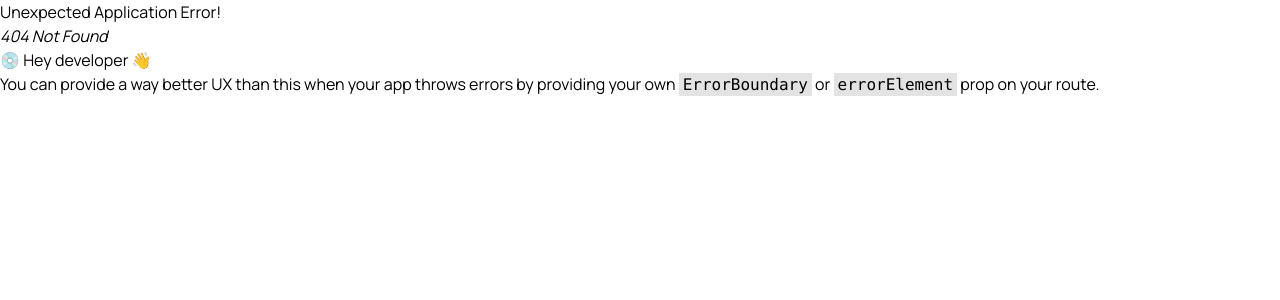
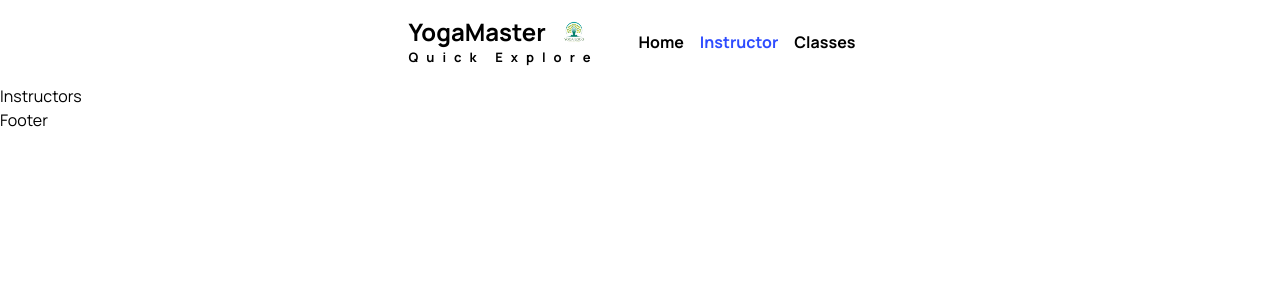
Before and after one commit to TauhidOSD/yoga-master-client, a React (Vite) app: page /instructors in a window 1280 px wide. Before the commit this address had no page. Shown: the top 300 px of the page. Built offline with nearby package versions, Linux system fonts and the light colour scheme.

Commit message:
Navbar componnt routing , hover effect added

```diff
--- a/src/Components/headers/navbar.jsx
+++ b/src/Components/headers/navbar.jsx
@@ -1,24 +1,53 @@
-import React from 'react'
+import React, { useState } from "react";
+import { Link, NavLink } from "react-router-dom";
 
-const navLinks= [
-  {name: 'Home', route:'/'},
-  {name: 'Instructor', route: '/instructor'},
-  {name: 'Classes', route: '/classes'},
-]
+const navLinks = [
+  { name: "Home", route: "/" },
+  { name: "Instructor", route: "/instructors" },
+  { name: "Classes", route: "/classes" },
+];
 const navbar = () => {
+  const [navBg, setNavBg]= useState('bg-[#15151580]')
   return (
     <nav>
-      <div className='lg: w-[95%] mx-auto sm:px-6 lg: px-6'>
-          <div className='px-4 py-4 flex items-center justify-center'>
-            {/* {logo} */}
-              <div>
-                <h1 className='text-2xl inline-flex gap-3 items-center font-bold'>YogaMaster <img src="/yoga-logo.png" alt="" className='w-8 h-8' /></h1>
-                <p className='font-bold text-[13px] tracking-[8px]'>Quick Explore</p>
-              </div>
+      <div className="lg: w-[95%] mx-auto sm:px-6 lg: px-6">
+        <div className="px-4 py-4 flex items-center justify-center">
+          {/* {logo} */}
+          <div>
+            <h1 className="text-2xl inline-flex gap-3 items-center font-bold">
+              YogaMaster <img src="/yoga-logo.png" alt="" className="w-8 h-8" />
+            </h1>
+            <p className="font-bold text-[13px] tracking-[8px]">
+              Quick Explore
+            </p>
           </div>
+
+          {/* mobile menu icons */}
+
+          {/* Navigation Links */}
+          <div className="hidden md:block dark:text-white">
+            <div className="flex">
+              <ul className="ml-10 flex items-center space-x-4 pr-4">
+                {navLinks.map((Link) => (
+                  <li key={Link.route}>
+                    <NavLink
+                      to={Link.route}
+                      className={({ isActive }) =>
+                        `font-bold ${isActive ? 'text-secondary' : `${navBg.includes('bg-transparent') ?
+                          'text-white' : 'text-black dark:text-white'}`} hover:text-secondary duration-300`
+                      }
+                    >
+                      {Link.name}
+                    </NavLink>
+                  </li>
+                ))}
+              </ul>
+            </div>
+          </div>
+        </div>
       </div>
     </nav>
-  )
-}
+  );
+};
 
-export default navbar
+export default navbar;
--- /dev/null
+++ b/src/pages/Classes/Classes.jsx
@@ -0,0 +1,9 @@
+import React from 'react'
+
+const Classes = () => {
+  return (
+    <div>Classes</div>
+  )
+}
+
+export default Classes
--- /dev/null
+++ b/src/pages/Instructors/Instructors.jsx
@@ -0,0 +1,11 @@
+import React from 'react';
+
+const Instructors = () => {
+    return (
+        <div>
+            <h2>Instructors</h2>
+        </div>
+    );
+};
+
+export default Instructors;
```
Also changed, not shown: src/routes/router.jsx (+10 -0 lines).
